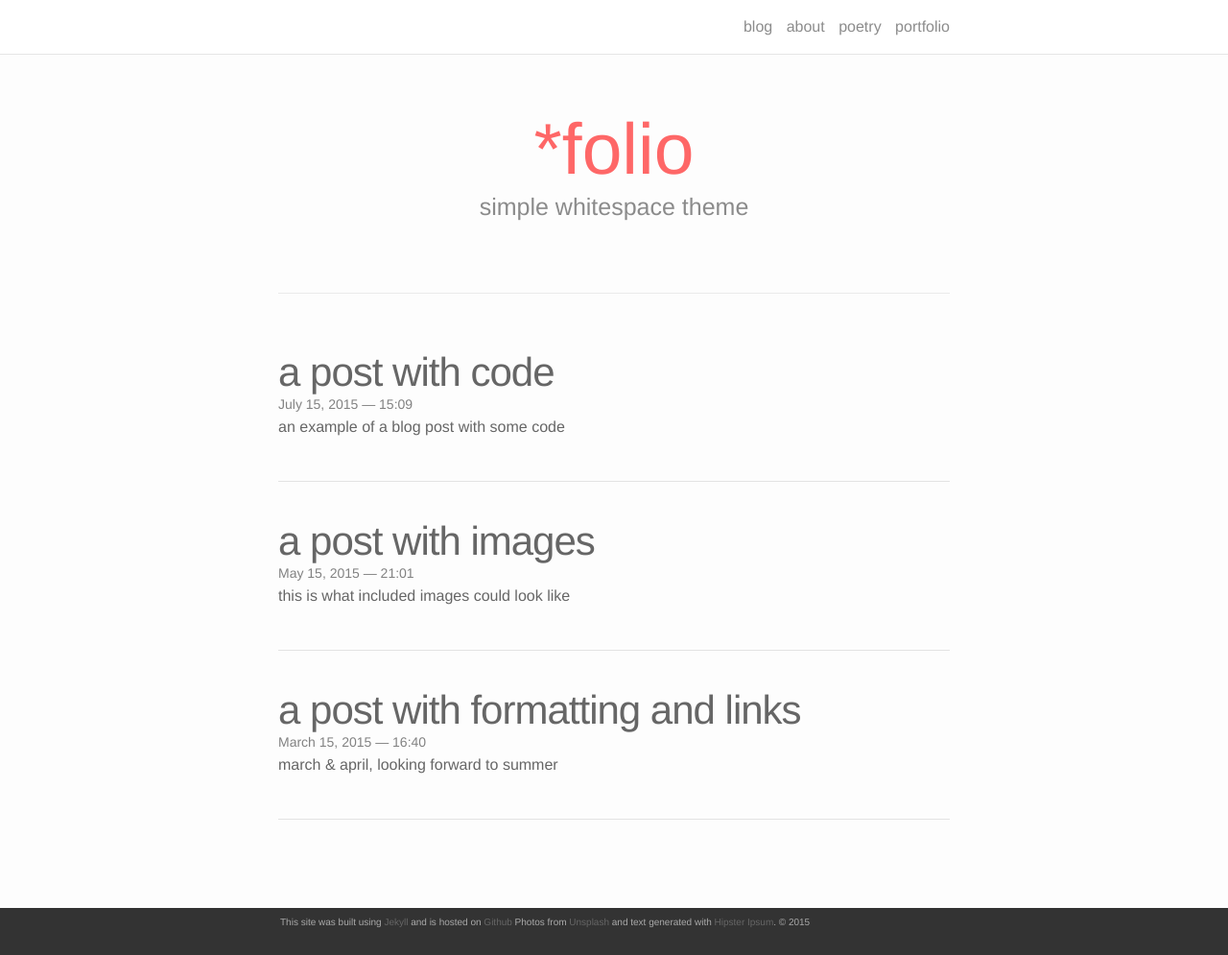
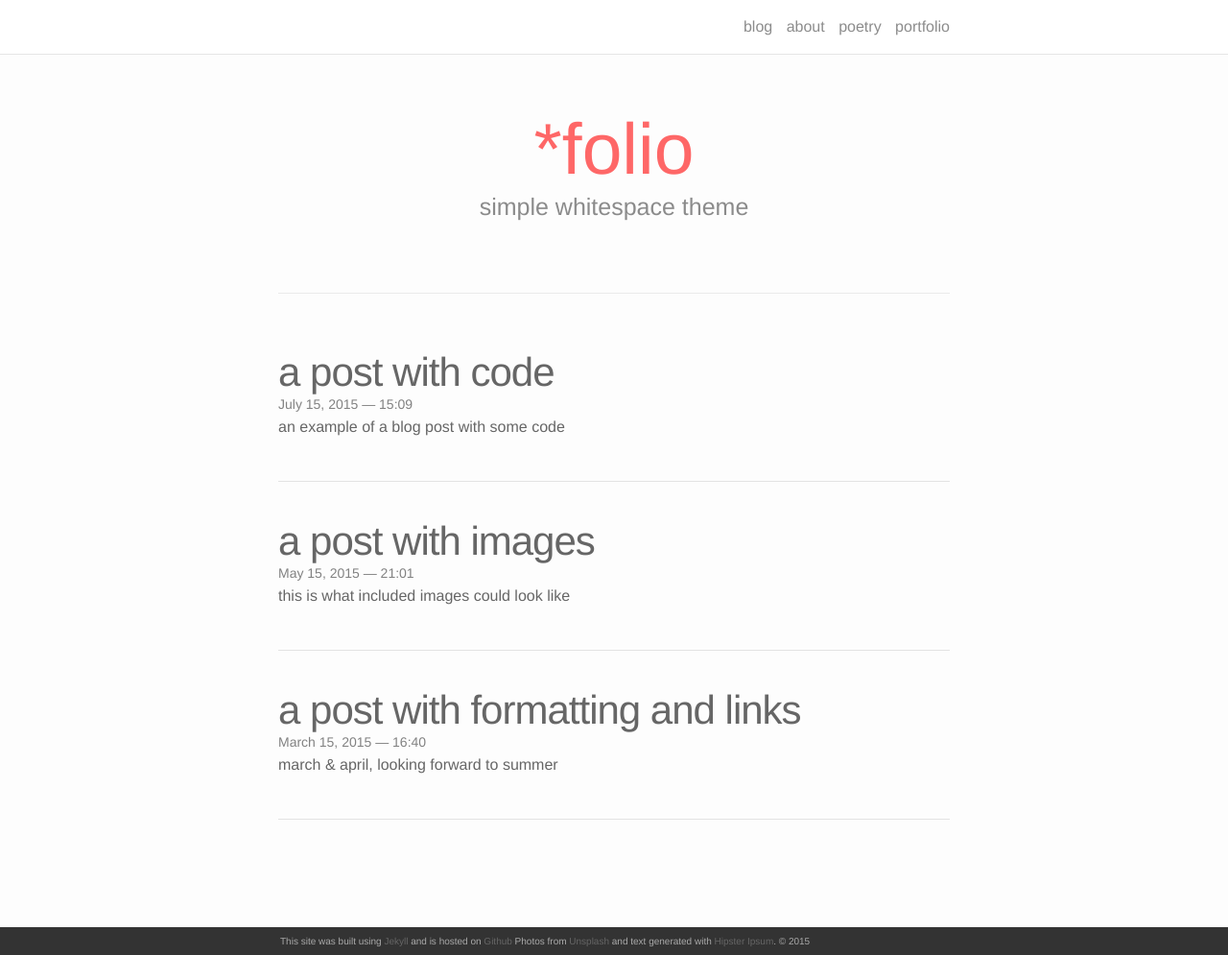
Before and after one commit to bogoli/-folio, a Jekyll site: the page built from index.html, in a window 1280 px wide and 995 px high. Shown: the whole window at 96% size. Built offline with Jekyll 4.4.1, drawn with Linux system fonts in a browser that asks for light colours; nearby versions of some CDN libraries; the list of posts is cut into pages by our own code.

Commit message:
Remove default vertical rythm margin in footer
- Set in _sass/_base.scss this is what was causing the extra unwanted
margin at the bottom of the footer

```diff
--- a/_sass/_layout.scss
+++ b/_sass/_layout.scss
@@ -84,6 +84,11 @@ left:0px;
 bottom:0px;
 width:100%;
 }
+
+.site-footer p {
+    margin-bottom: 0; // Remove margin set in _sass/_base.scss for vertical rythm
+}
+
 /**
  * Pagination   **********************************************************
  */
```
